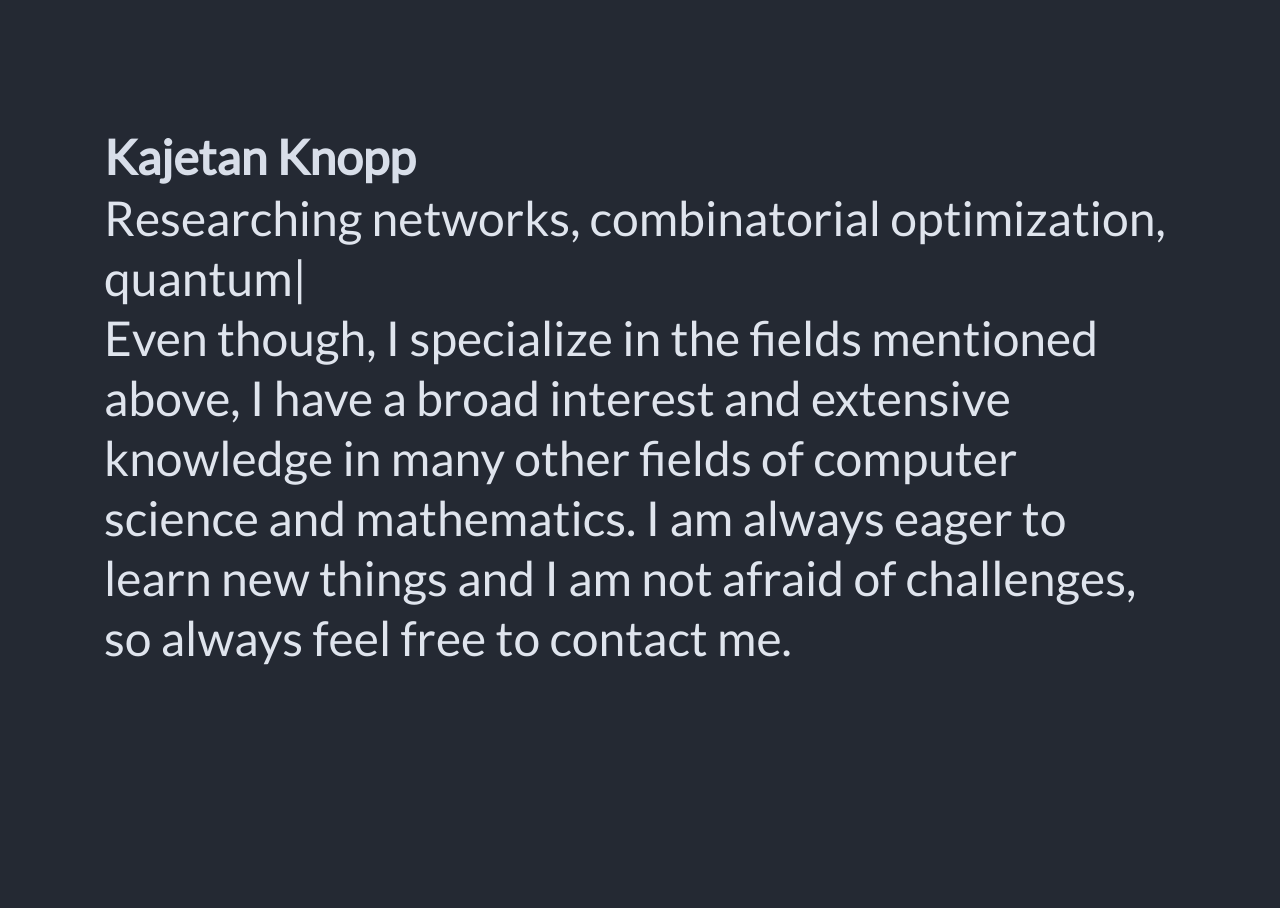
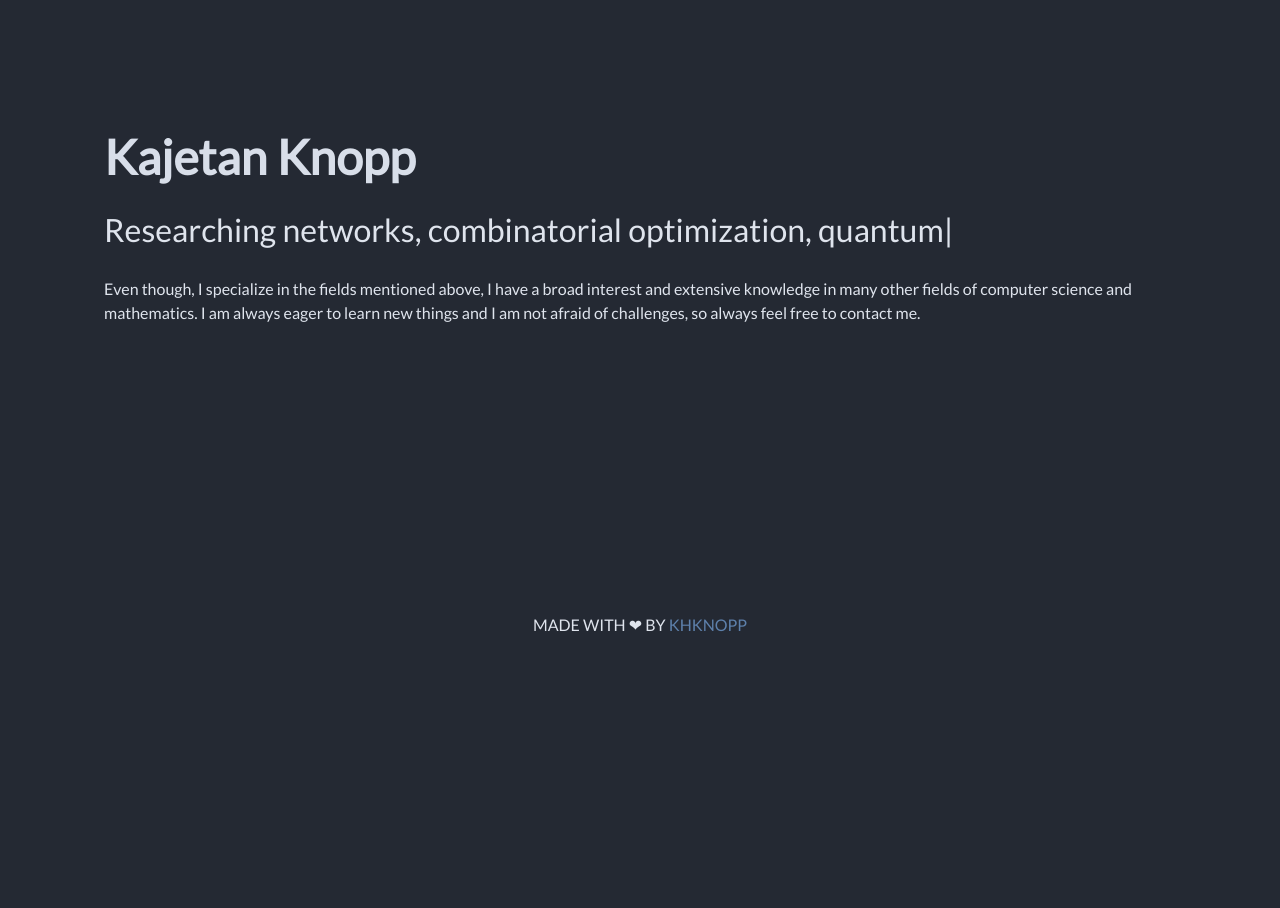
Before and after one commit to khknopp/personal_website, a Flask app: page / in a window 1280 px wide. Shown: the part 206-1114 px from the top of the page. After the commit the page ends 837 px from the top, so only its background shows below. Run offline with Flask 3, Linux system fonts and the light colour scheme.

Commit message:
Added spacing in title

```diff
--- a/templates/index.html
+++ b/templates/index.html
@@ -15,15 +15,15 @@
   {% endwith %}
   <body>
     <section class="section is-large">
-      <h1 class="title is-1">Kajetan Knopp</h1>
-      <h2 class="subtitle is-1">
+      <h1 class="title is-1 is-spaced">Kajetan Knopp</h1>
+      <h2 class="subtitle is-3">
         <span id="professions"></span><br/>
+      </h2>
         Even though, I specialize in the fields mentioned above, I have a
         broad interest and extensive knowledge in many other fields of
         computer science and mathematics. I am always eager to learn new
         things and I am not afraid of challenges, so always feel free to
         contact me.
-      </h2>
     </section>
   </body>
 
```
